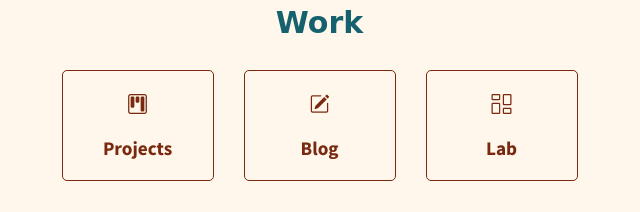
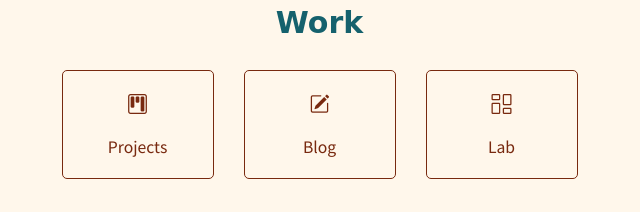
Before and after one commit to kevinkeckeis/kevinkeckeis.github.io, a plain HTML site: page index.html in a window 1280 px wide. Shown: the part 381-593 px from the top of the page, 465-1105 px from the left. Drawn offline with nearby package versions, Linux system fonts and the light colour scheme; a web font is replaced by a local one.

Commit message:
change font size itemList

```diff
--- a/css/style.css
+++ b/css/style.css
@@ -100,7 +100,7 @@ footer {
   display: flex;
   text-align: center;
   color: #78290f;
-  font-weight: 900;
+
   flex: 0 1 150px;
   border: 1px solid #78290f;
   border-radius: 5px;
@@ -126,7 +126,7 @@ footer {
 
 .itemList .itemTitle {
   text-align: center;
-  font-size: 1.2rem;
+  font-size: 1.1rem;
   margin-top: 20px;
 }
 .center {
```
